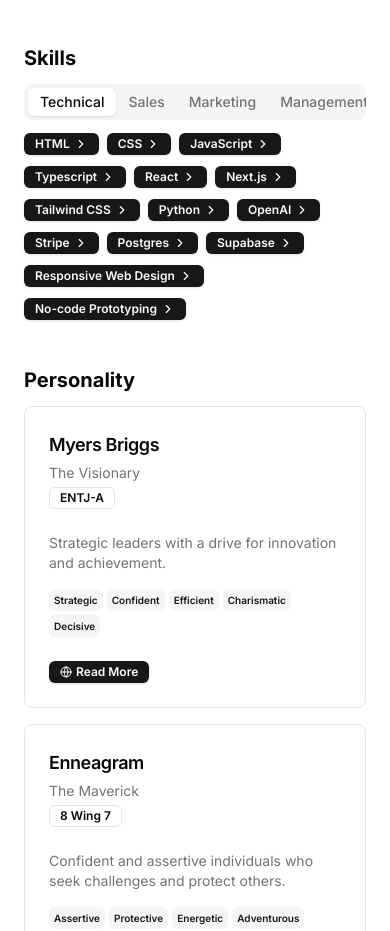
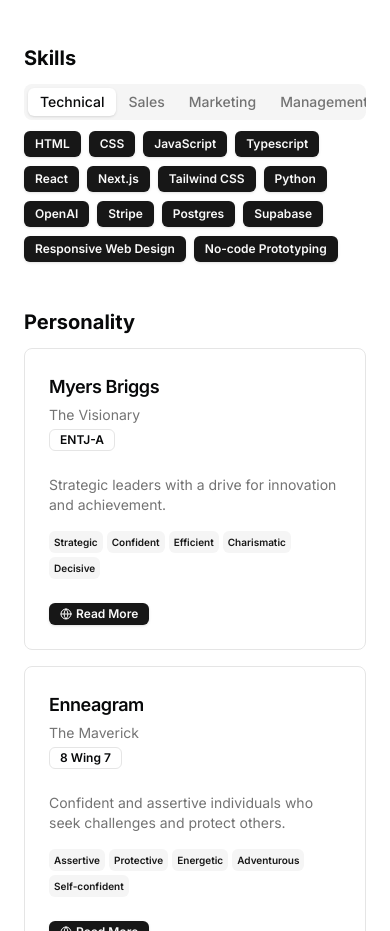
Before and after one commit to bevalen/portfolio, a Next.js app: page / in a window 390 px wide. Shown: the part 1320-2251 px from the top of the page. Built offline with nearby package versions, Linux system fonts and the light colour scheme.

Commit message:
Updated styles

```diff
--- a/src/components/skill-badge.tsx
+++ b/src/components/skill-badge.tsx
@@ -13,11 +13,11 @@ interface SkillBadgeProps {
 export function SkillBadge({ name, description }: SkillBadgeProps) {
     return (
         <TooltipProvider>
-            <Tooltip delayDuration={0}>
+            <Tooltip delayDuration={150}>
                 <TooltipTrigger>
-                    <Badge className="flex items-center gap-1">
+                    <Badge className="flex items-center gap-1 py-1 hover:bg-black dark:hover:bg-white">
                         {name}
-                        <ChevronRight size={14} />
+                        <ChevronRight size={14} className='hidden md:block' />
                     </Badge>
                 </TooltipTrigger>
                 <TooltipContent className="bg-white text-black shadow-md shadow-black/20 dark:shadow-white/20 dark:shadow-md">
```
